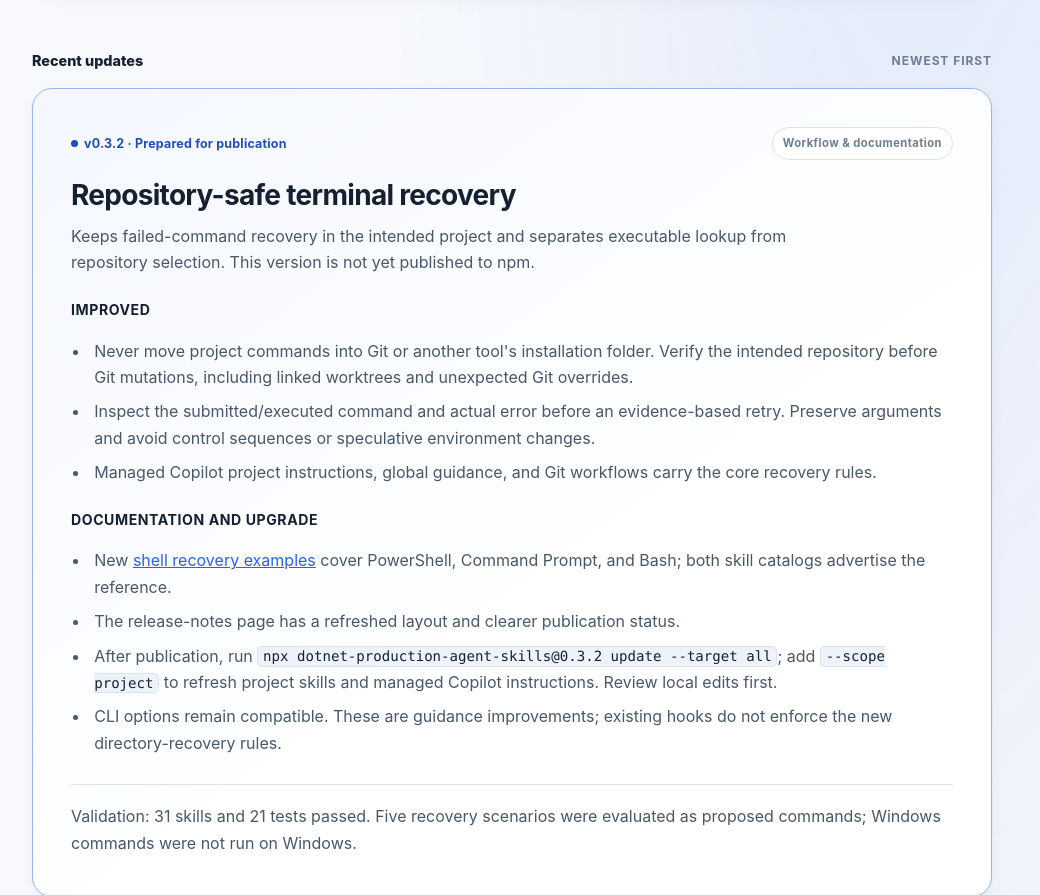
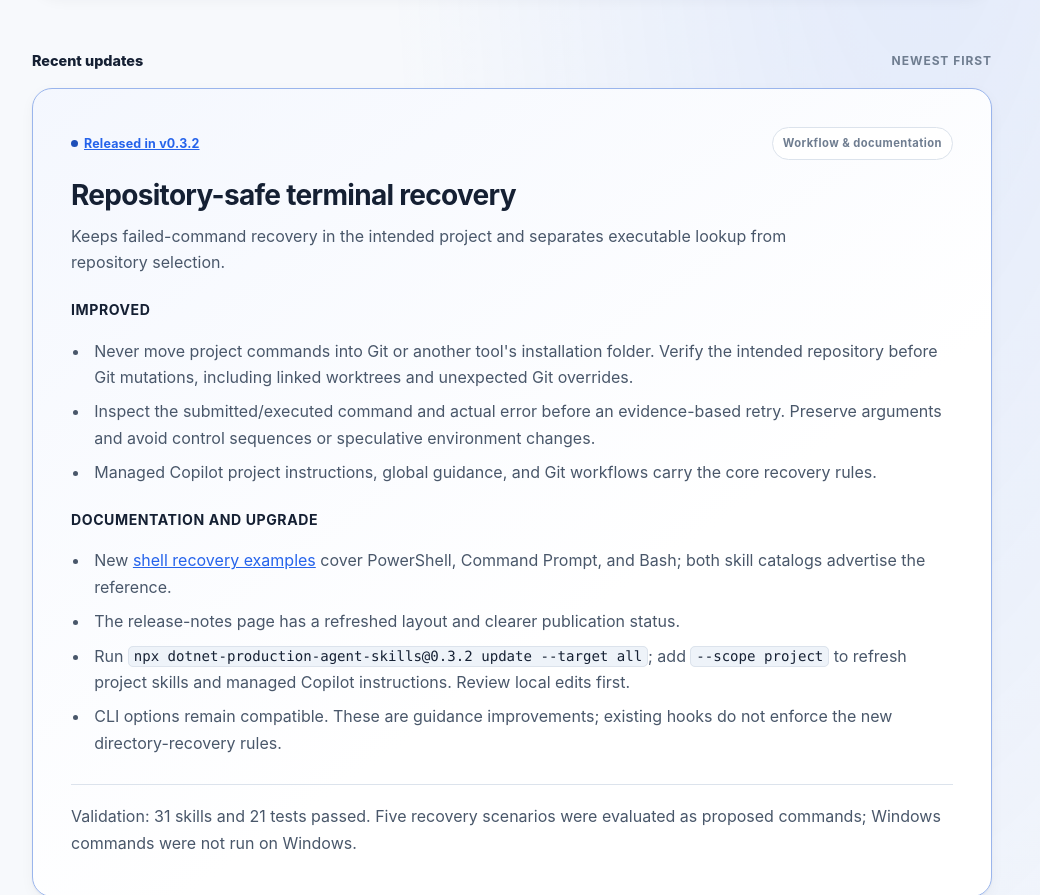
Before and after one commit to dprakash2101/dotnet-production-agent-skills, a website: page docs/release-notes.html in a window 1280 px wide. Shown: the part 586-1481 px from the top of the page, without its empty margins (128-1168 px from the left). Drawn offline with Linux system fonts and the light colour scheme.

Commit message:
Show v0.3.2 as published on release notes page

```diff
--- a/docs/release-notes.html
+++ b/docs/release-notes.html
@@ -41,9 +41,9 @@
       <div class="release-list-heading"><span>Recent updates</span><span>Newest first</span></div>
 
       <article class="release-entry release-entry-featured" aria-labelledby="v032-title">
-        <div class="release-entry-topline"><p class="release-status status-prepared">v0.3.2 · Prepared for publication</p><span class="release-type">Workflow &amp; documentation</span></div>
+        <div class="release-entry-topline"><p class="release-status status-published"><a href="https://www.npmjs.com/package/dotnet-production-agent-skills/v/0.3.2">Released in v0.3.2</a></p><span class="release-type">Workflow &amp; documentation</span></div>
         <h2 id="v032-title">Repository-safe terminal recovery</h2>
-        <p class="release-summary">Keeps failed-command recovery in the intended project and separates executable lookup from repository selection. This version is not yet published to npm.</p>
+        <p class="release-summary">Keeps failed-command recovery in the intended project and separates executable lookup from repository selection.</p>
         <h3>Improved</h3>
         <ul>
           <li>Never move project commands into Git or another tool's installation folder. Verify the intended repository before Git mutations, including linked worktrees and unexpected Git overrides.</li>
@@ -54,7 +54,7 @@
         <ul>
           <li>New <a href="https://github.com/dprakash2101/dotnet-production-agent-skills/blob/main/skills/safe-terminal/references/shell-recovery.md">shell recovery examples</a> cover PowerShell, Command Prompt, and Bash; both skill catalogs advertise the reference.</li>
           <li>The release-notes page has a refreshed layout and clearer publication status.</li>
-          <li>After publication, run <code>npx dotnet-production-agent-skills@0.3.2 update --target all</code>; add <code>--scope project</code> to refresh project skills and managed Copilot instructions. Review local edits first.</li>
+          <li>Run <code>npx dotnet-production-agent-skills@0.3.2 update --target all</code>; add <code>--scope project</code> to refresh project skills and managed Copilot instructions. Review local edits first.</li>
           <li>CLI options remain compatible. These are guidance improvements; existing hooks do not enforce the new directory-recovery rules.</li>
         </ul>
         <p class="release-verification">Validation: 31 skills and 21 tests passed. Five recovery scenarios were evaluated as proposed commands; Windows commands were not run on Windows.</p>
```
